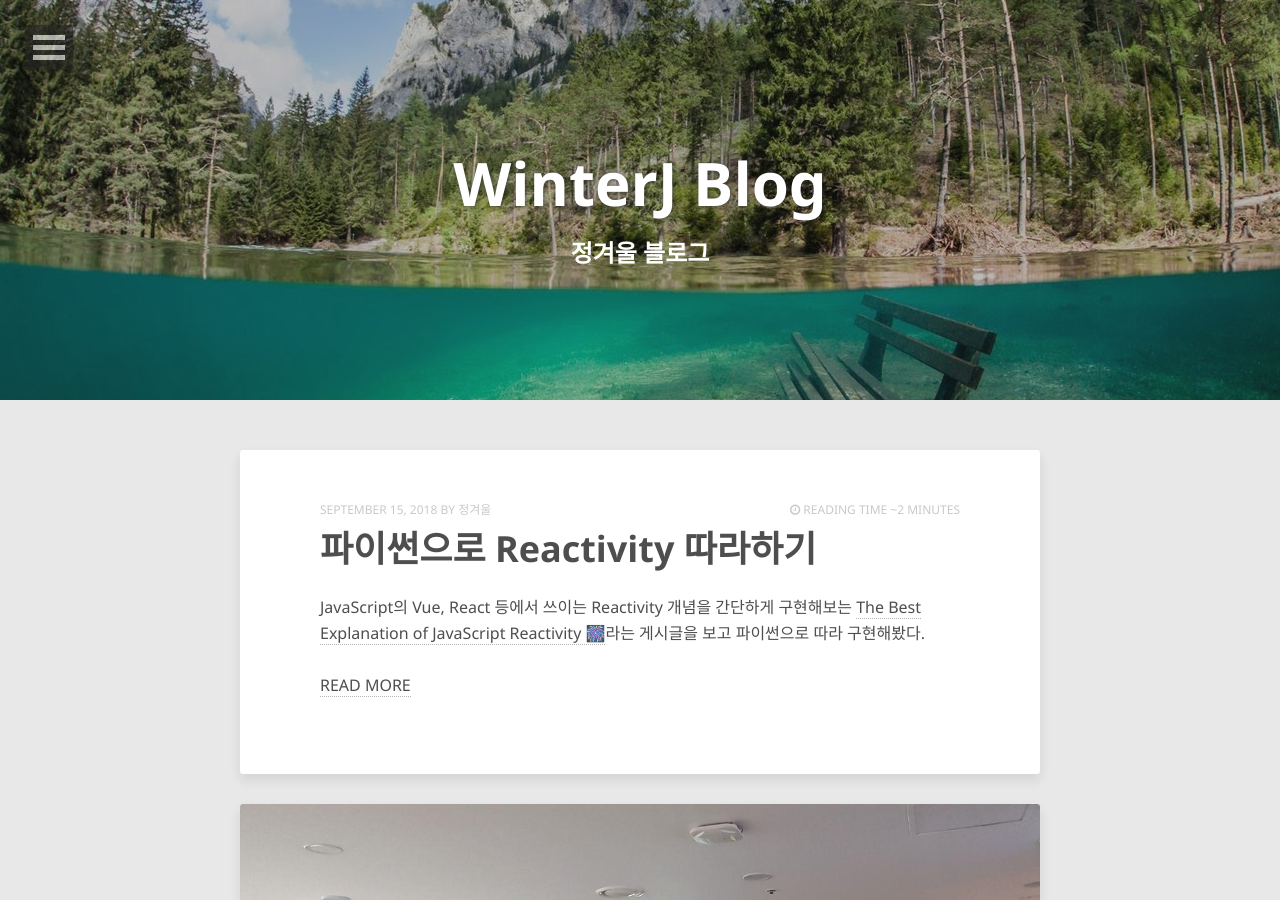
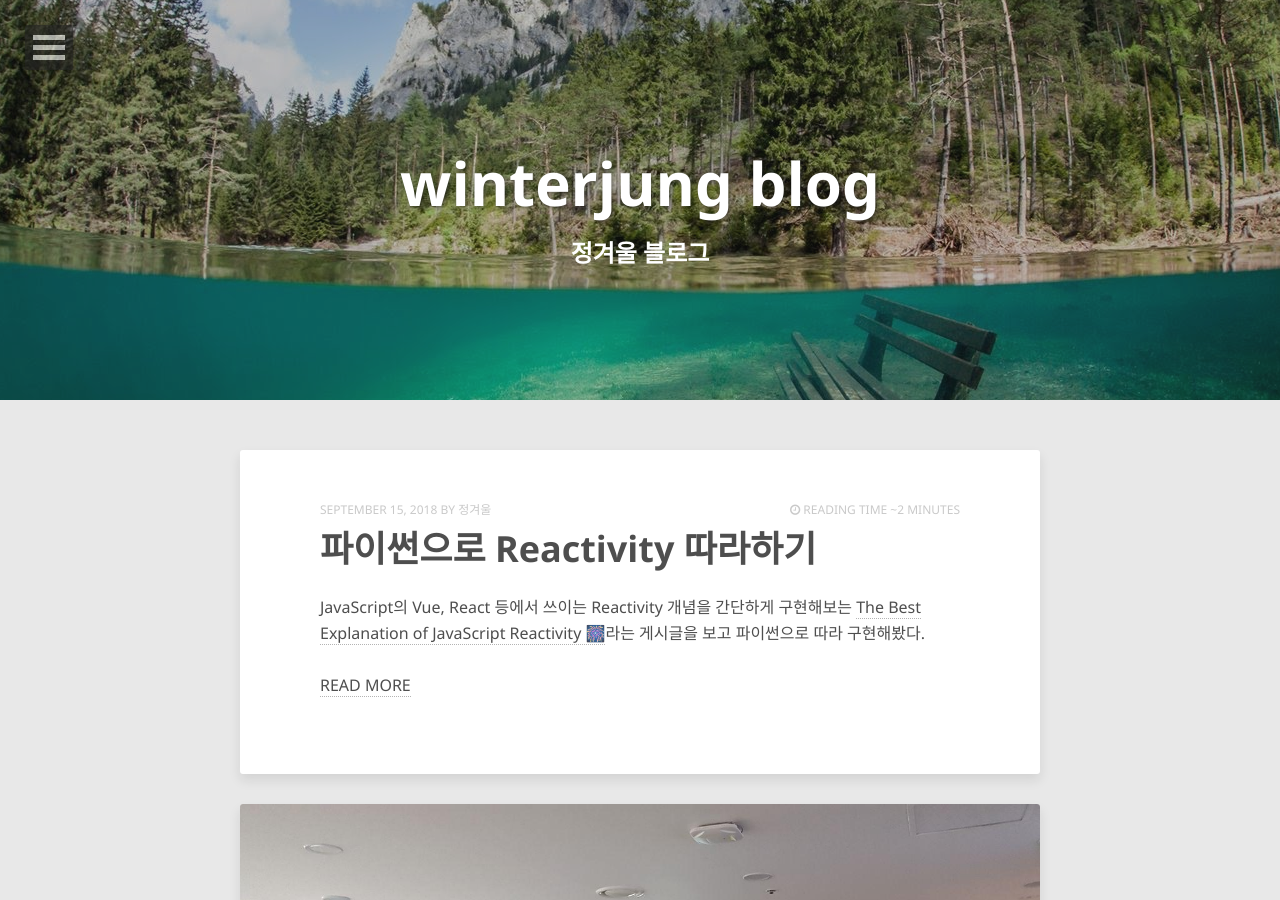
Before and after one commit to winterjung/JungWinter.github.io, a Jekyll site: the page built from index.html, in a window 1280 px wide and 900 px high. Built offline with Jekyll 4.4.1, drawn with Linux system fonts in a browser that asks for light colours; nearby versions of some CDN libraries; the list of posts is cut into pages by our own code.

Commit message:
Update config

```diff
--- a/_config.yml
+++ b/_config.yml
@@ -1,5 +1,5 @@
-title:            WinterJ Blog
-description:      Pythonic Blog
+title:            winterjung blog
+description:      engineering blog
 disqus_shortname:
 reading_time:     true
 words_per_minute: 120
@@ -11,13 +11,13 @@
   name:           정겨울
   avatar:         avatar.jpg
   bio:            "파이썬 좋아요"
-  email:          wintermy201@gmail.com
+  email:          me@winterjung.dev
   # Social networking links used in footer. Update and remove as you like.
   twitter:        res_tin
   facebook:
   github:         JungWinter
   stackexchange:
-  linkedin:
+  linkedin:       jungwinter
   instagram:
   flickr:
   tumblr:
```
